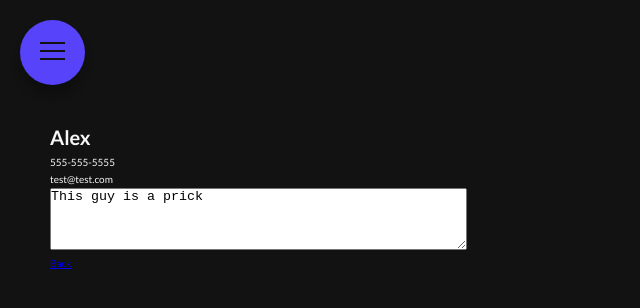
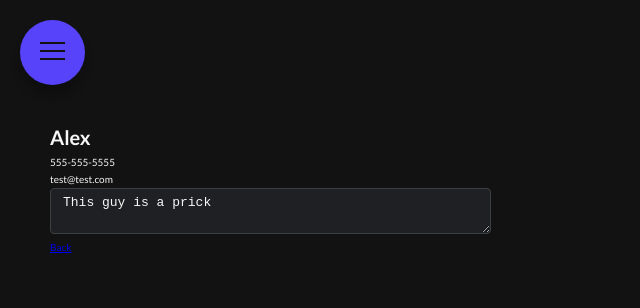
Before and after one commit to A-Lusha/testingField, a Vue app: page /list/1 in a window 1280 px wide. Shown: the top 308 px of the page, without its empty margins (0-640 px from the left). Built offline with nearby package versions, Linux system fonts and the light colour scheme.

Commit message:
style on textarea actually this time

```diff
--- a/src/views/Detail.vue
+++ b/src/views/Detail.vue
@@ -3,7 +3,7 @@
   <h1>{{ detail.name }}</h1>
   <p>{{ detail.phone }}</p>
   <p>{{ detail.email }}</p>
-  <textarea v-model="detail.notes" rows="4" cols="50"></textarea>
+  <textarea class="detail__notes" v-model="detail.notes" rows="4" cols="50"></textarea>
   <br>
   <router-link to="/list">Back</router-link>
 </div>
@@ -68,6 +68,22 @@ export default {
 };
 </script>
 
-<style>
+<style scoped>
+.detail__notes {
+  padding: 6px 12px;
+  background: rgb(31, 32, 35);
+  border: 1px solid rgb(60, 63, 68);
+  border-radius: 4px;
+  font-size: 13px;
+  color: rgb(247, 248, 248);
+  height: 46px;
+  appearance: none;
+  transition: border 0.15s ease 0s;
+  :focus{
+      outline: none;
+      box-shadow: none;
+      border-color: rgb(100, 153, 255);
+  }
+}
 
 </style>
```
